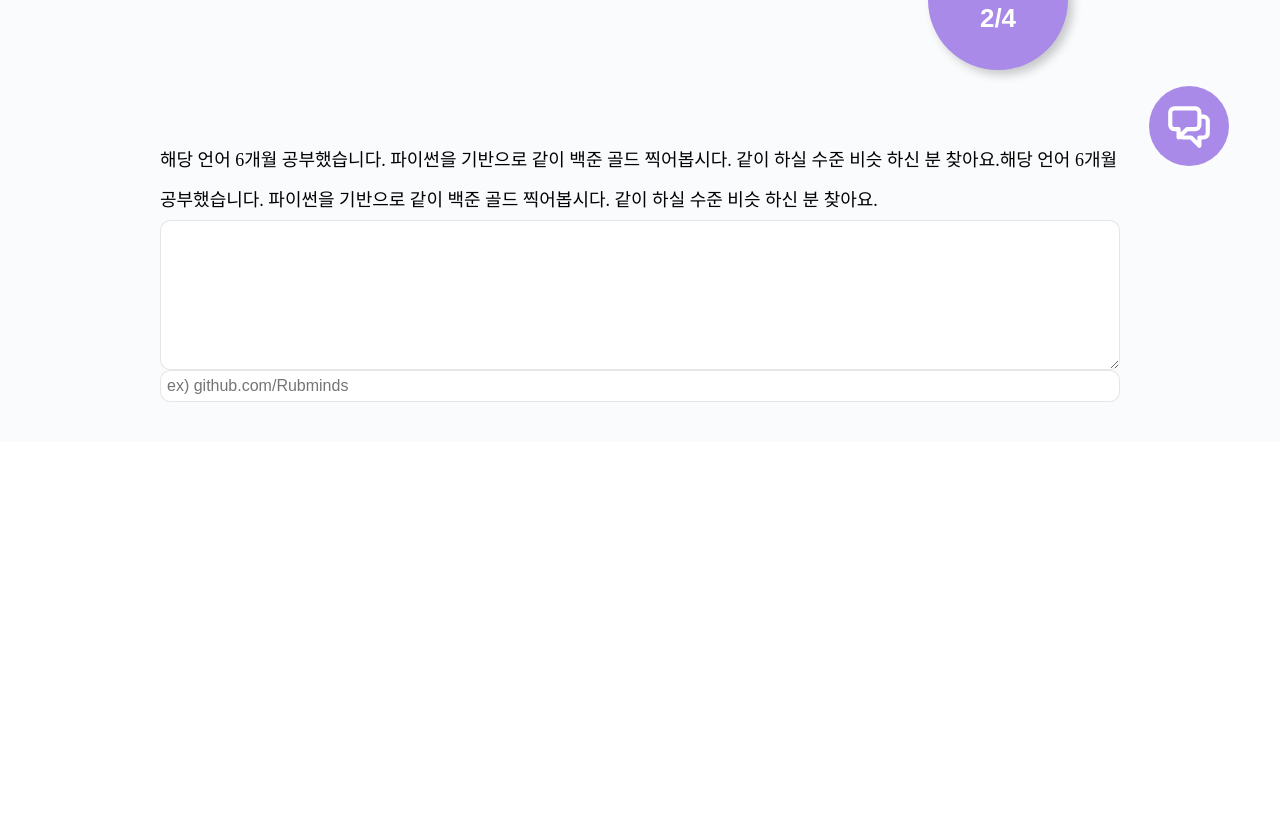
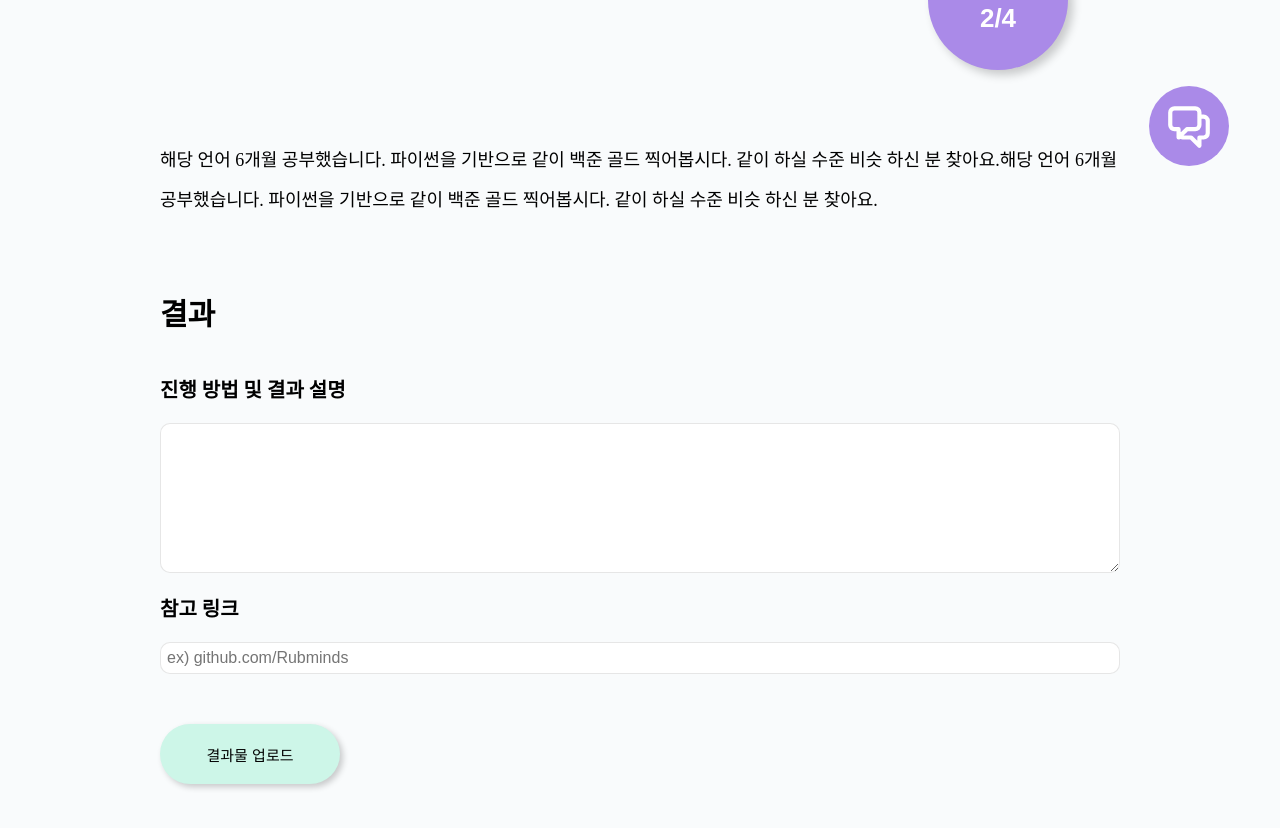
Before and after one commit to Rubminds/rubminds-frontend, a React (Create React App) app: page /detail in a window 1280 px wide. Shown: the part 554-1382 px from the top of the page. Before the commit the page ends 996 px from the top, so only its background shows below. Built offline with nearby package versions, Linux system fonts and the light colour scheme.

Commit message:
feat: 게시글 상세페이지 완성(#8)

```diff
--- a/src/common/GlobalStyle.js
+++ b/src/common/GlobalStyle.js
@@ -1,6 +1,9 @@
 import { createGlobalStyle } from 'styled-components';
 
 const GlobalStyles = createGlobalStyle`
+*{
+    box-sizing:border-box;
+}
 body {
     height: 100%;
     width:100%;
@@ -17,7 +20,12 @@ html{
 textarea{
     -webkit-box-sizing:border-box;
 }
-
+textarea:focus{
+    outline:none;
+}
+input{
+    box-sizing:border-box;
+}
 div{
     -webkit-box-sizing:border-box;
 }
@@ -39,12 +47,14 @@ li{
     list-style:none;
     cursor:pointer;
     margin:0;
+    box-sizing:border-box;
 }
 ul{
     display:flex;
     list-style: none;
     padding:0px;
     margin:0px;
+    box-sizing:border-box;
 }
 input:focus{
     outline:none;
--- a/src/components/PostDetail/ResultForm/index.js
+++ b/src/components/PostDetail/ResultForm/index.js
@@ -1,15 +1,19 @@
 import React from 'react';
-import * as S from './style'
+import * as S from './style';
 
-import { Input,TextArea } from '../..';
+import { Input, TextArea } from '../..';
 
-const ResultForm = () =>{
-    return(
-        <S.ResultFormWrapper>
-            <TextArea />
-            <Input placeholder="ex) github.com/Rubminds"/>
-        </S.ResultFormWrapper>
-    )
-}
+const ResultForm = () => {
+  return (
+    <S.ResultFormWrapper>
+      <S.FormBigTitle>결과</S.FormBigTitle>
+      <S.FormSmallTitle>진행 방법 및 결과 설명</S.FormSmallTitle>
+      <TextArea />
+      <S.FormSmallTitle>참고 링크</S.FormSmallTitle>
+      <Input placeholder="ex) github.com/Rubminds" />
+      <S.Submit>결과물 업로드</S.Submit>
+    </S.ResultFormWrapper>
+  );
+};
 
 export default ResultForm;
--- a/src/components/PostDetail/ResultForm/style.js
+++ b/src/components/PostDetail/ResultForm/style.js
@@ -1,8 +1,32 @@
-import styled from 'styled-components'
-import { flexColumn } from '../../../constants'
+import styled from 'styled-components';
+import { flexColumn, flexCenter } from '../../../constants';
 
-export const ResultFormWrapper =  styled.div`
-    background-color: #F9FBFC;
-    ${flexColumn};
-    width:100%;
-`
+export const ResultFormWrapper = styled.div`
+  background-color: #f9fbfc;
+  ${flexColumn};
+  width: 100%;
+`;
+
+export const FormBigTitle = styled.label`
+  font-size: 3rem;
+  font-weight: bold;
+  margin: 2rem 0;
+`;
+
+export const FormSmallTitle = styled.label`
+  font-size: 2rem;
+  font-weight: bold;
+  margin: 2rem 0;
+`;
+
+export const Submit = styled.button`
+  border: none;
+  width: 18rem;
+  height: 6rem;
+  font-size: 1.5rem;
+  ${flexCenter};
+  background-color:#CDF6E8;
+  box-shadow: 3px 3px 6px rgba(0, 0, 0, 0.2);
+  border-radius: 50px;
+  margin-top:5rem;
+`;
--- a/src/components/common/Input/index.js
+++ b/src/components/common/Input/index.js
@@ -3,7 +3,7 @@ import * as S from './style'
 
 const Input = ({placeholder , ...props}) =>{
     return(
-        <S.StyledInput type="text" placeholder={placeholder} {...props}/>
+        <S.StyledInput type="text" placeholder={placeholder} spellCheck={false} {...props}/>
     )
 }
 
--- a/src/components/common/TextArea/style.js
+++ b/src/components/common/TextArea/style.js
@@ -9,7 +9,4 @@ export const StyledTextArea = styled.textarea`
     border-radius:10px;
     height:auto;
     min-height:15rem;
-    &:focus{
-        outline:none;
-    }
 `
--- a/src/pages/PostDetailPage/style.js
+++ b/src/pages/PostDetailPage/style.js
@@ -4,10 +4,10 @@ import mediaQuery from '../../hooks/mediaQuery';
 
 export const PostDetailWrapper = styled.div`
   width: 100%;
-  padding: 4rem 16rem;
+  padding: 4rem 16rem 12rem 16rem;
   background-color:#F9FBFC;
   ${flexColumn};
-  ${mediaQuery({ padding: '2rem 4rem' })}
+  ${mediaQuery({ padding: '2rem 4rem 12rem 4rem' })}
 `;
 
 export const PostDetailTitle = styled.div`
@@ -24,7 +24,7 @@ export const PostDetailTitle = styled.div`
 
 export const PostDetailContent = styled.div`
   width: 100%;
-  margin-top: 5rem;
+  margin: 5rem 0;
   font-size: 1.8rem;
   line-height:4rem;
 `;
```
